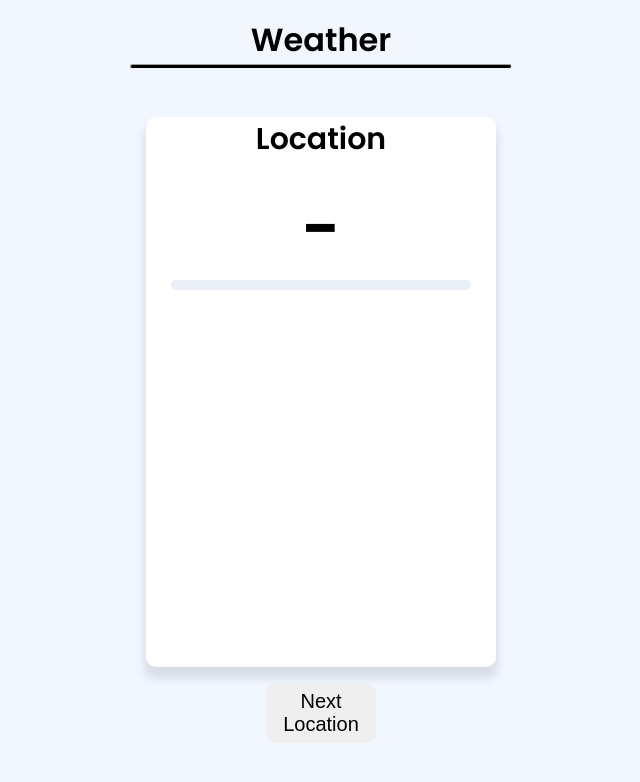
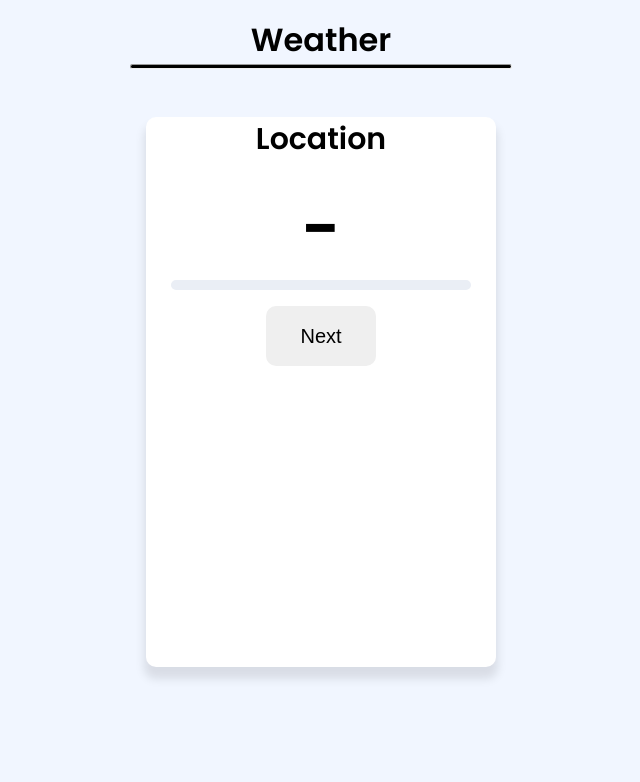
Before and after one commit to Legeny1710/WeatherApp.github.io, a plain HTML site: page index.html in a window 1280 px wide. Shown: the whole page, without its empty margins (319-959 px from the left). Drawn offline with Linux system fonts and the light colour scheme.

Commit message:
Update index.html

```diff
--- a/index.html
+++ b/index.html
@@ -36,11 +36,11 @@
                             <h2 id="desc"></h2>
                         </div>
                     </div>
+                    <div class="switchBtnBox">
+                        <button class="switch" id="switch" onclick="switchLocation()">Next</button>
+                    </div>
                 </div>
 
-            </div>
-            <div class="switchBtnBox">
-                <button class="switch" id="switch" onclick="switchLocation()">Next Location</button>
             </div>
         </div>
     </main>
```
